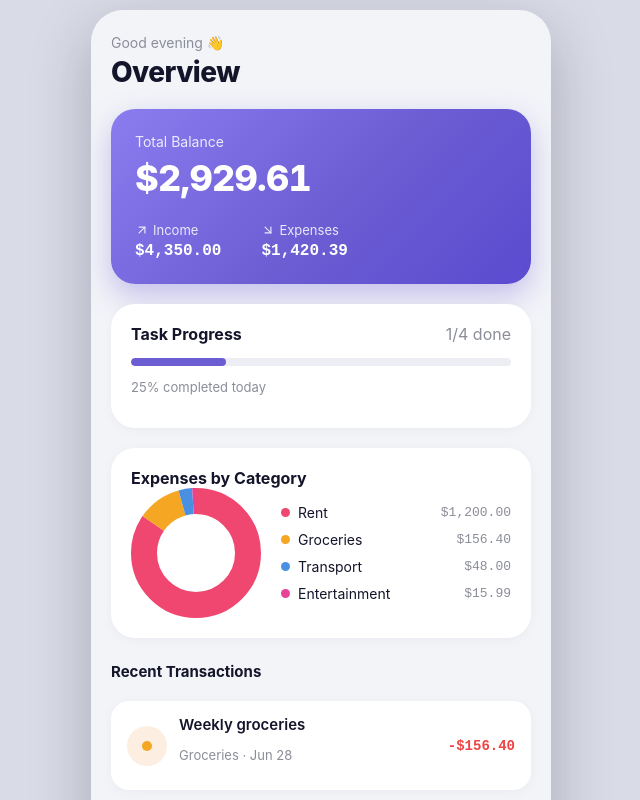
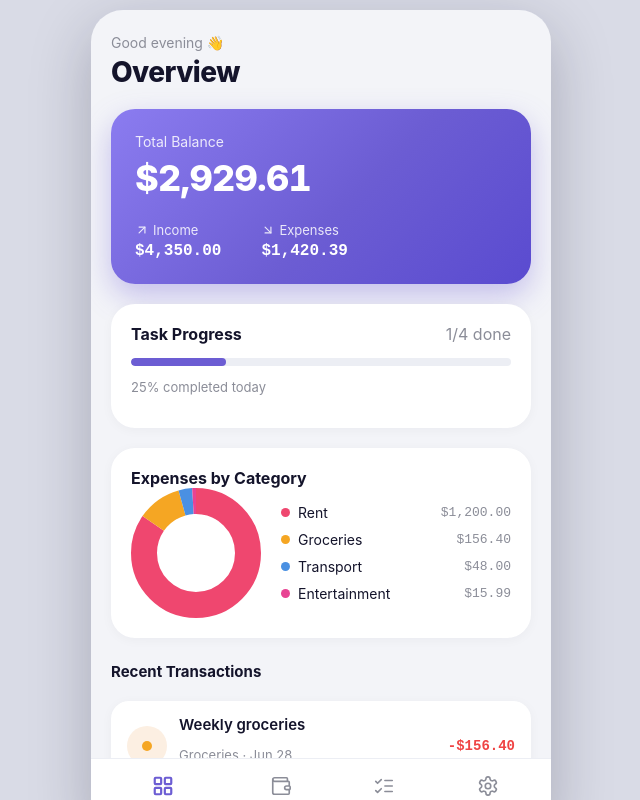
Before and after one commit to Friasru/Budgy, a React (Vite) app in the folder Budgy_main/: page / in a window 1280 px wide. Shown: the whole page, without its empty margins (319-959 px from the left). Built offline with nearby package versions, Linux system fonts and the light colour scheme.

Commit message:
test screen 1

```diff
--- a/Budgy_main/src/index.css
+++ b/Budgy_main/src/index.css
@@ -41,7 +41,7 @@ body {
 .phone-frame {
   width: 100%;
   max-width: 460px;
-  height: 120%;
+  height: 105%;
   background: var(--bg);
   border-radius: 32px;
   overflow: hidden;
```
